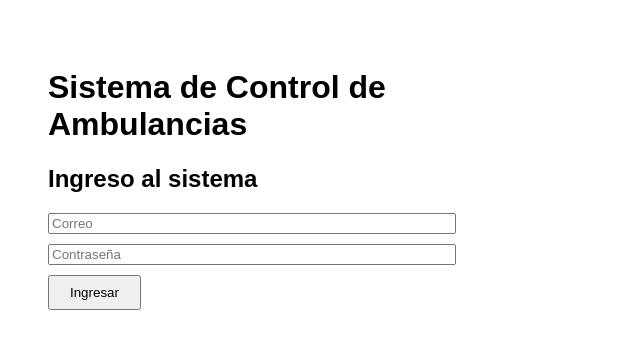
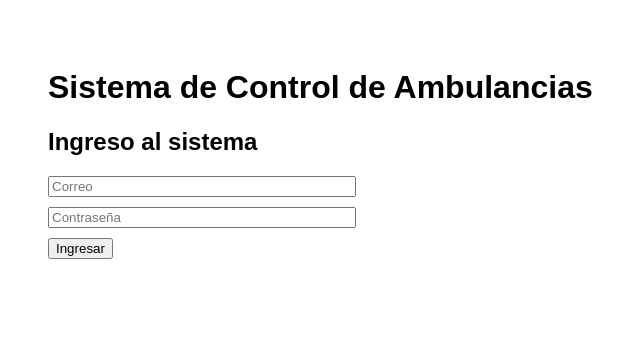
Before and after one commit to infoformecsa-cmyk/sistema-ambulancias, a Next.js app: page / in a window 1280 px wide. Shown: the top 348 px of the page, without its empty margins (0-640 px from the left). Built offline with nearby package versions, Linux system fonts and the light colour scheme.

Commit message:
fix login

```diff
--- a/app/page.tsx
+++ b/app/page.tsx
@@ -1,101 +1,69 @@
 "use client"
 
 import { useState } from "react"
+import { supabase } from "@/lib/supabaseClient"
 import { useRouter } from "next/navigation"
-import { supabase } from "@/lib/supabaseClient"
 
 export default function Login(){
 
-  const router = useRouter()
+const router=useRouter()
 
-  const [email,setEmail] = useState("")
-  const [password,setPassword] = useState("")
-  const [error,setError] = useState("")
-  const [loading,setLoading] = useState(false)
+const [email,setEmail]=useState("")
+const [password,setPassword]=useState("")
+const [error,setError]=useState("")
 
-  const iniciarSesion = async () => {
+async function login(){
 
 setError("")
-    setLoading(true)
 
-    try{
+const {data,error:authError}=await supabase.auth.signInWithPassword({
 
-      /* LOGIN CON SUPABASE AUTH */
+email:email,
+password:password
 
-      const { data:loginData, error:loginError } =
-        await supabase.auth.signInWithPassword({
-          email: email,
-          password: password
 })
 
-      if(loginError){
+if(authError){
+
 setError("Usuario o contraseña incorrectos")
-        setLoading(false)
 return
-      }
-
-      /* OBTENER USUARIO AUTENTICADO */
-
-      const { data:userData } = await supabase.auth.getUser()
-
-      if(!userData || !userData.user){
-        setError("Error obteniendo sesión del usuario")
-        setLoading(false)
-        return
-      }
-
-      const userEmail = userData.user.email
-
-      /* CONSULTAR TABLA USUARIOS */
-
-      const { data:usuario, error:usuarioError } = await supabase
-        .from("usuarios")
-        .select("*")
-        .eq("email", userEmail)
-        .single()
-
-      if(usuarioError || !usuario){
-        setError("Usuario no registrado en el sistema")
-        setLoading(false)
-        return
-      }
-
-      /* GUARDAR DATOS DEL USUARIO */
-
-      localStorage.setItem("usuario", JSON.stringify(usuario))
-      localStorage.setItem("rol", usuario.rol)
-      localStorage.setItem("nombre", usuario.nombre)
-
-      /* REDIRIGIR AL DASHBOARD */
-
-      router.push("/dashboard")
-
-    }catch(e){
-
-      setError("Error inesperado al iniciar sesión")
 
 }
 
-    setLoading(false)
+const user=data.user
+
+if(!user){
+
+setError("No se pudo iniciar sesión")
+return
+
+}
+
+let rol="conductor"
+
+if(email.includes("admin")) rol="admin"
+if(email.includes("supervisor")) rol="supervisor"
+
+localStorage.setItem("rol",rol)
+localStorage.setItem("nombre",email)
+
+router.push("/dashboard")
 
 }
 
 return(
 
-  <div style={{padding:"40px",maxWidth:"400px"}}>
+<div style={{padding:"40px",fontFamily:"Arial"}}>
 
 <h1>Sistema de Control de Ambulancias</h1>
 
 <h2>Ingreso al sistema</h2>
 
-    <div style={{marginTop:"20px"}}>
-
 <input
-        type="email"
 placeholder="Correo"
 value={email}
 onChange={(e)=>setEmail(e.target.value)}
-        style={{display:"block",marginBottom:"10px",width:"100%"}}
+style={{display:"block",marginBottom:"10px",width:"300px"}}
 />
 
 <input
@@ -103,23 +71,21 @@ export default function Login(){
 placeholder="Contraseña"
 value={password}
 onChange={(e)=>setPassword(e.target.value)}
-        style={{display:"block",marginBottom:"10px",width:"100%"}}
+style={{display:"block",marginBottom:"10px",width:"300px"}}
 />
 
-      <button
-        onClick={iniciarSesion}
-        disabled={loading}
-        style={{padding:"8px 20px"}}
-      >
-        {loading ? "Ingresando..." : "Ingresar"}
+<button onClick={login}>
+Ingresar
 </button>
 
-    </div>
+{error && (
 
-    {error && (
-      <p style={{color:"red",marginTop:"20px"}}>
+<p style={{color:"red"}}>
+
 {error}
+
 </p>
+
 )}
 
 </div>
```
Lines whose indentation alone changed are shown as unchanged.
